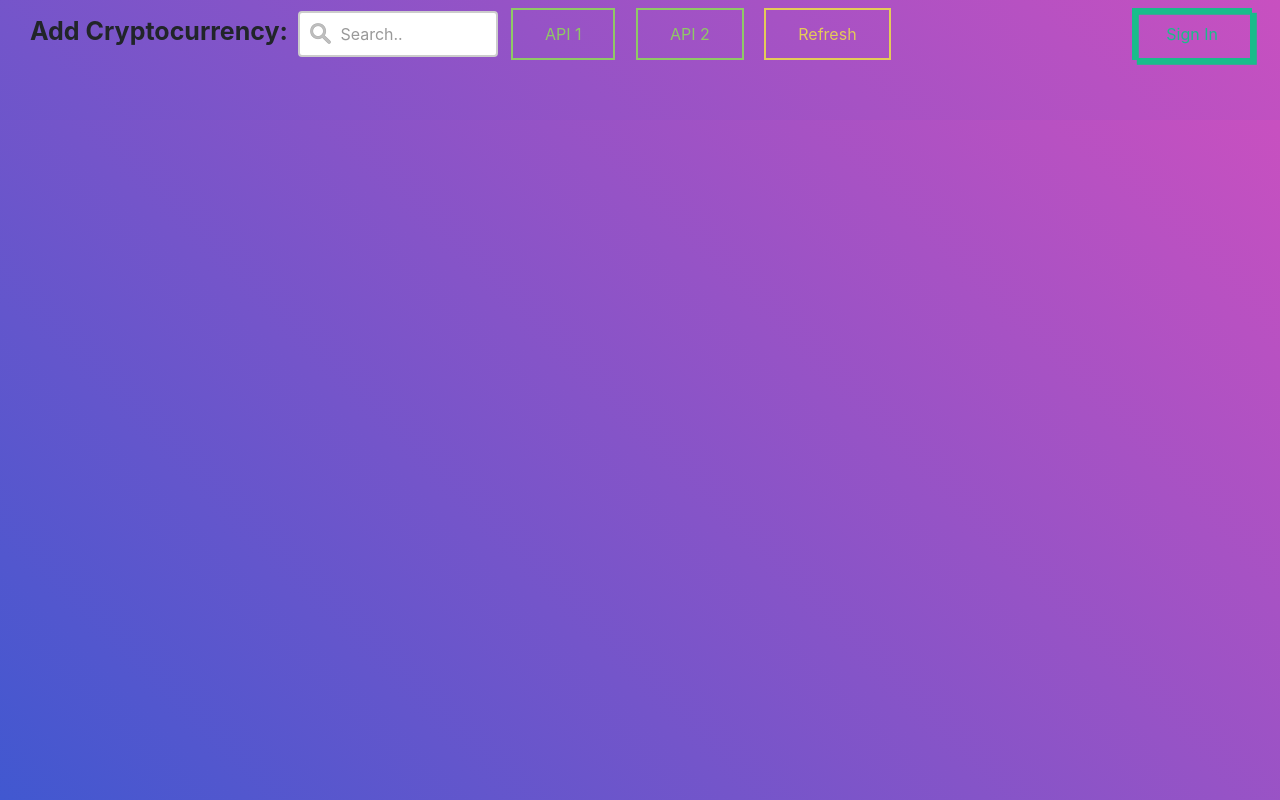
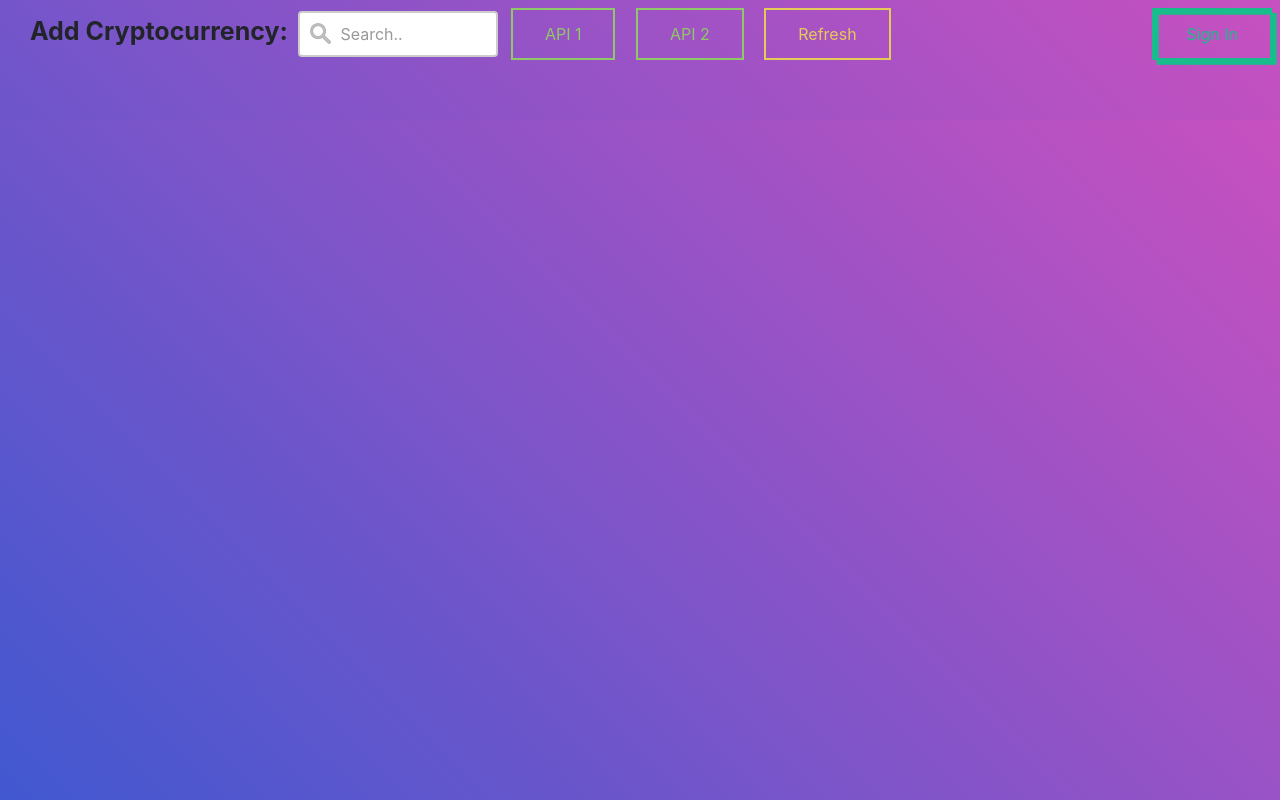
Before and after one commit to michaelwu21/graphicrypt.org, a plain HTML site: page index.html in a window 1280 px wide. Drawn offline with nearby package versions, Linux system fonts and the light colour scheme; no server answers.

Commit message:
Add files via upload

```diff
--- a/button/css/style.css
+++ b/button/css/style.css
@@ -60,6 +60,7 @@
 .slide:focus {
   -webkit-box-shadow: inset 6.5em 0 0 0 var(--hover);
           box-shadow: inset 6.5em 0 0 0 var(--hover);
+  color: black!important;
 }
 
 .offset {
@@ -133,7 +134,6 @@ code {
   color: #e4cb58;
   font: inherit;
 }
-#sign_in_button {
-  right:20;
-  position: absolute;
+#sign_in_button, #sign_out_button{
+  float:right;
 }
```
